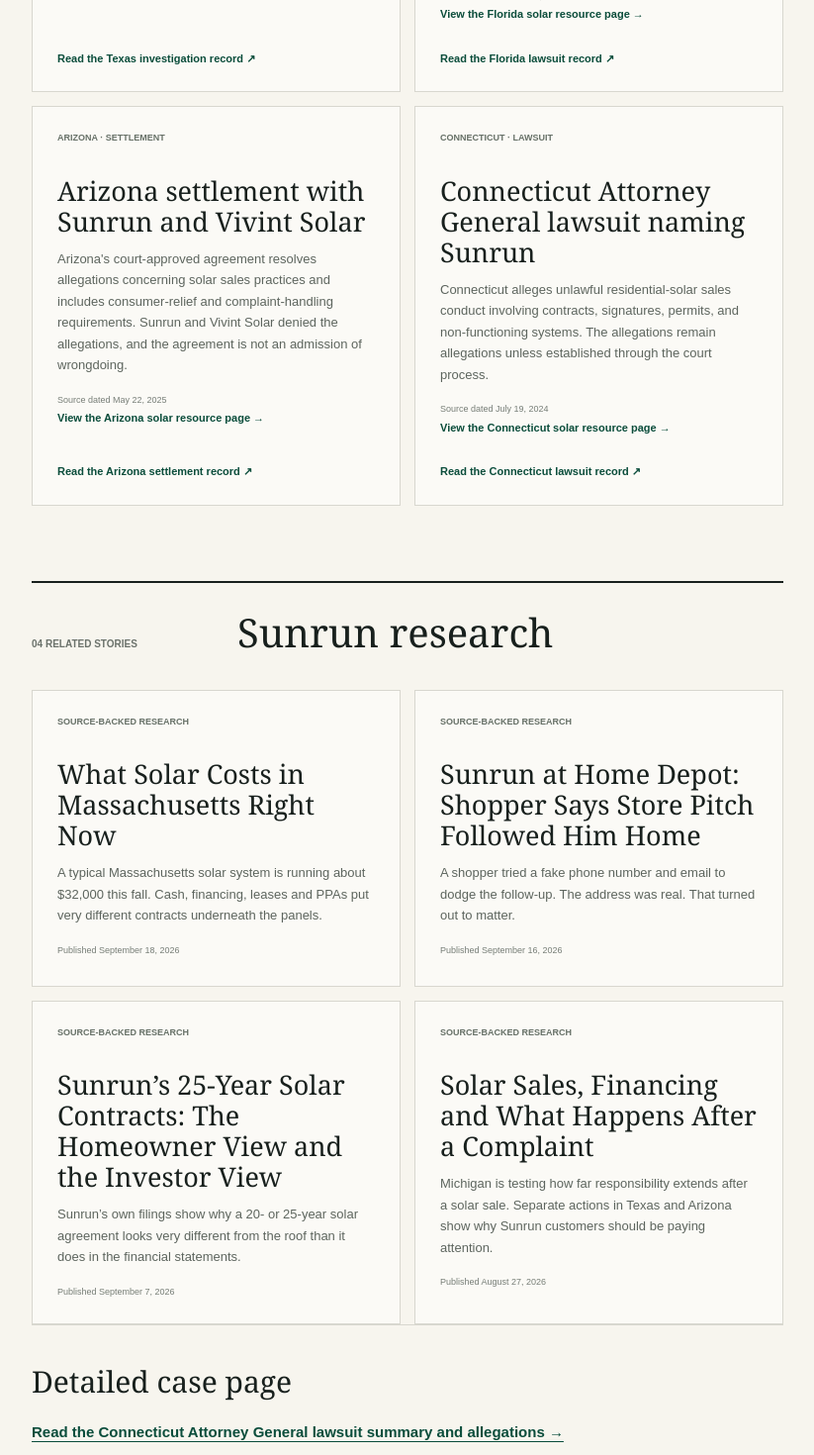
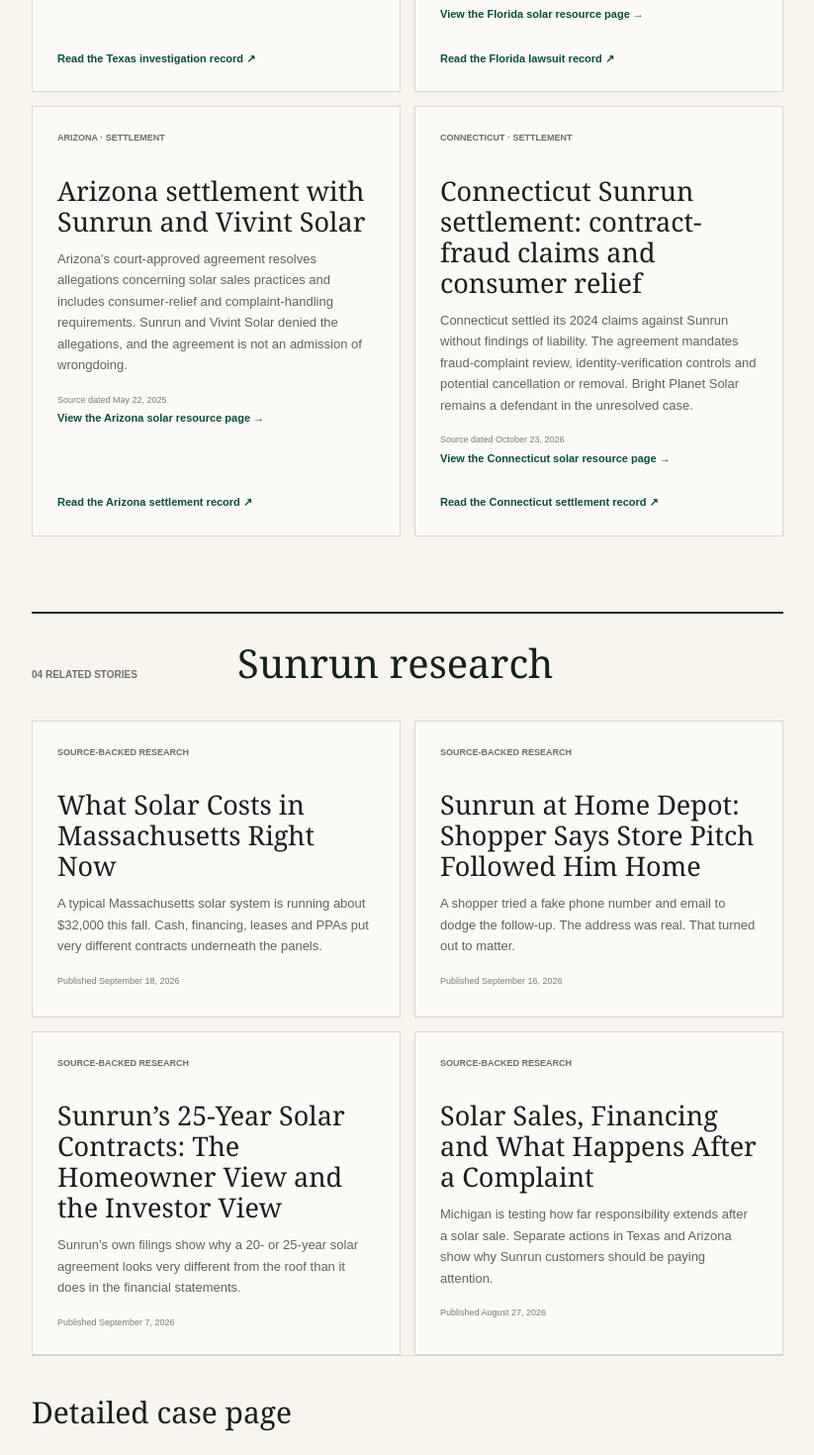
Before and after one commit to Decentralized-Rob/solar-consumer-research, a Next.js app: page /companies/sunrun in a window 1280 px wide. Shown: the part 1920-3390 px from the top of the page at 99% size, without its empty margins (228-1051 px from the left). Built offline with nearby package versions, Linux system fonts and the light colour scheme.

Commit message:
Align app/companies/sunrun/page.tsx with Connecticut 2026 Sunrun settlement

```diff
--- a/app/companies/sunrun/page.tsx
+++ b/app/companies/sunrun/page.tsx
@@ -7,7 +7,7 @@ import { getResearchStoriesForCompany } from "../../../lib/research-stories";
 
 const texasSource = featuredStateSources.TX[0];
 const arizonaAgreement = featuredStateSources.AZ[0];
-const connecticutSource = "https://portal.ct.gov/ag/press-releases/2024-press-releases/attorney-general-tong-sues-sunrun";
+const connecticutSource = "https://portal.ct.gov/ag/press-releases/2026-press-releases/attorney-general-tong-announces-settlements-with-sunrun-solar-and-others-to-require-consumer-relief";
 const arizonaSettlementPage = "https://www.azag.gov/consumer/sunrun";
 const floridaRoofOrder = "https://ecf.flmd.uscourts.gov/cgi-bin/show_public_doc?2025-02459-10-8-cv=";
 const canonicalUrl = "https://solarcomplaint.com/companies/sunrun";
@@ -72,11 +72,11 @@ export default function SunrunCompanyPage() {
       stateHref: "/states/arizona",
     },
     {
-      type: "Lawsuit",
+      type: "Settlement",
       state: "Connecticut",
-      date: "July 19, 2024",
-      title: "Connecticut Attorney General lawsuit naming Sunrun",
-      summary: "Connecticut alleges unlawful residential-solar sales conduct involving contracts, signatures, permits, and non-functioning systems. The allegations remain allegations unless established through the court process.",
+      date: "October 23, 2026",
+      title: "Connecticut Sunrun settlement: contract-fraud claims and consumer relief",
+      summary: "Connecticut settled its 2024 claims against Sunrun without findings of liability. The agreement mandates fraud-complaint review, identity-verification controls and potential cancellation or removal. Bright Planet Solar remains a defendant in the unresolved case.",
       source: connecticutSource,
       stateHref: "/states/connecticut",
     },
@@ -91,7 +91,7 @@ export default function SunrunCompanyPage() {
         name: "Sunrun Lawsuits, Investigations and Solar Consumer Resources",
         description: "A source-based hub for documented state actions and consumer research involving Sunrun.",
         url: canonicalUrl,
-        dateModified: "2026-10-12",
+        dateModified: "2026-10-31",
         isPartOf: { "@id": "https://solarcomplaint.com/#website" },
         publisher: { "@id": "https://solarcomplaint.com/#publisher" },
         about: { "@type": "Organization", name: "Sunrun" },
@@ -176,7 +176,7 @@ export default function SunrunCompanyPage() {
 
         <section className="info-section">
           <h2>Detailed case page</h2>
-          <p><Link href="/cases/connecticut-attorney-general-sunrun-lawsuit">Read the Connecticut Attorney General lawsuit summary and allegations →</Link></p>
+          <p><Link href="/cases/connecticut-attorney-general-sunrun-lawsuit">Read the Connecticut Sunrun settlement investigation and court documents →</Link></p>
         </section>
 
         <section className="info-section">
```
